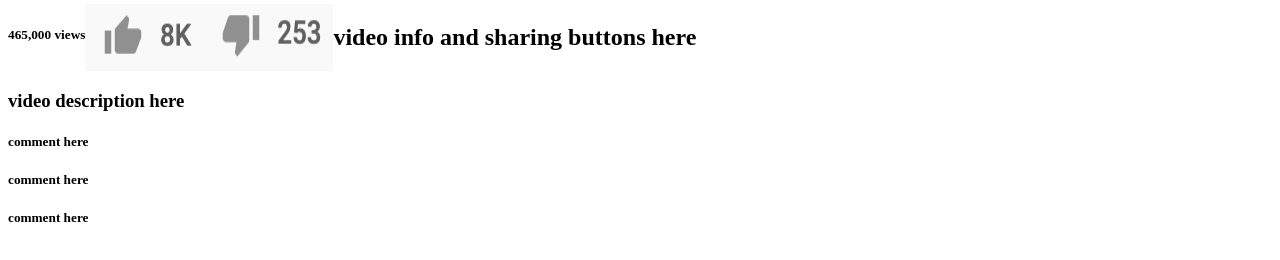
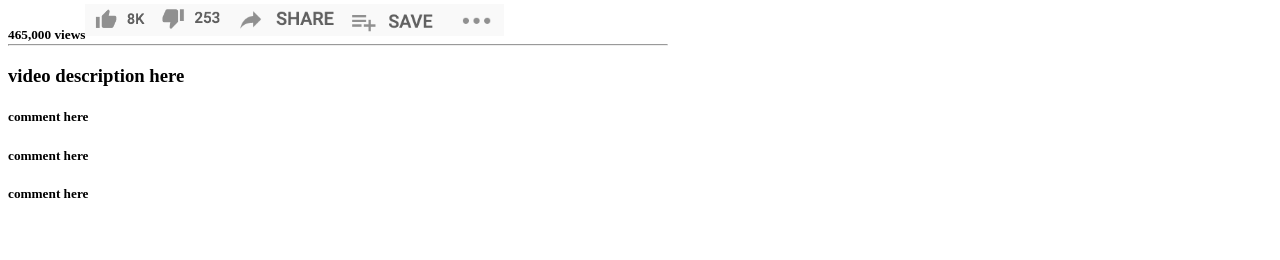
Before and after one commit to hoangtommy/youtube, a plain HTML site: page index.html in a window 1280 px wide. Shown: the part 536-796 px from the top of the page. Drawn offline with Linux system fonts and the light colour scheme.

Commit message:
add video info bar

```diff
--- a/index.html
+++ b/index.html
@@ -36,10 +36,13 @@
         </div>
         <div class="video-info">
           <h5>465,000 views</h5>
-          <img src="assets/thumbsUp.png" alt="">
-          <img src="assets/thumbsDown.png" alt="">
-          <h2>video info and sharing buttons here</h2>
+          <img src="assets/thumbsUp.png" alt="thumbs up button">
+          <img src="assets/thumbsDown.png" alt="thumbs down button">
+          <img src="assets/share.png" alt="share button">
+          <img src="assets/save.png" alt="save">
+          <img src="assets/settings.png" alt="settings">
         </div>
+        <hr>
         <div class="description">
           <h3>video description here</h3>
         </div>
--- a/stylesheet.css
+++ b/stylesheet.css
@@ -41,4 +41,5 @@ header {
 
 .video-info {
   display: flex;
+  height: 2em;
 }
```
